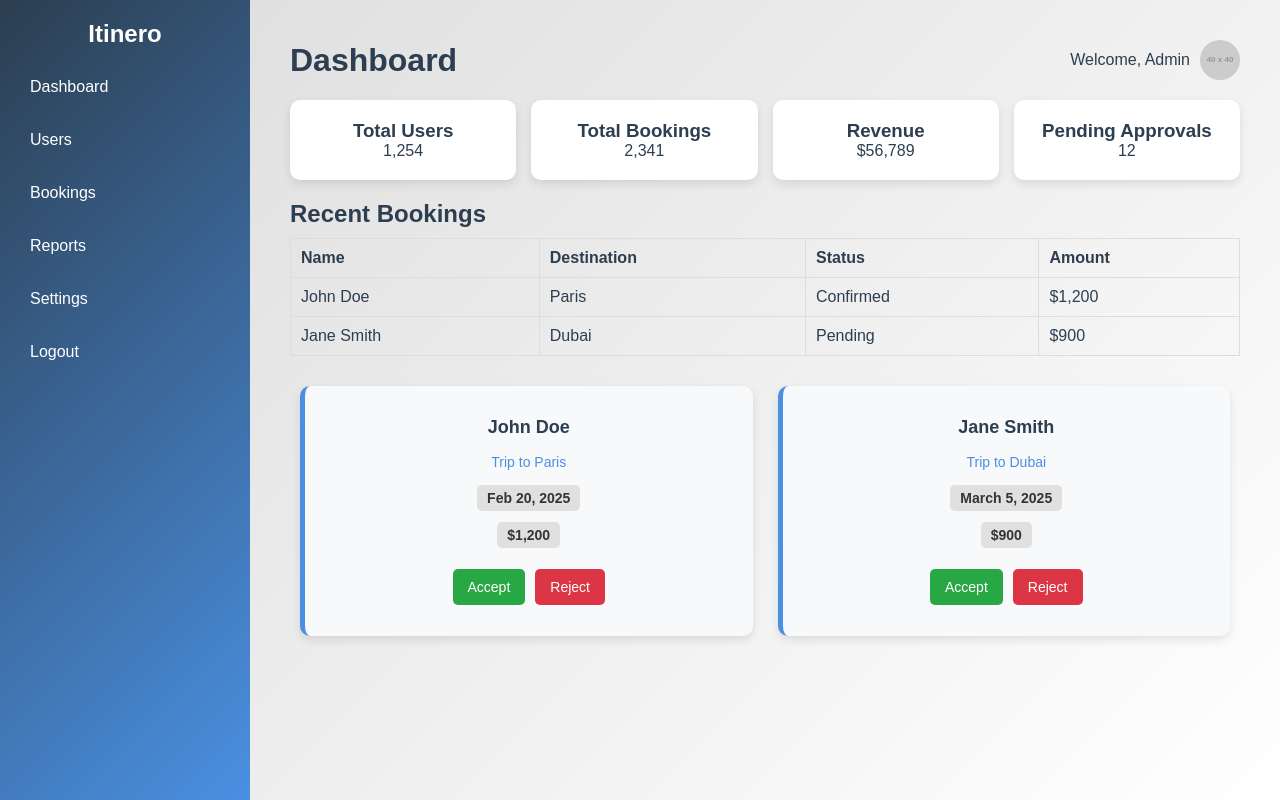
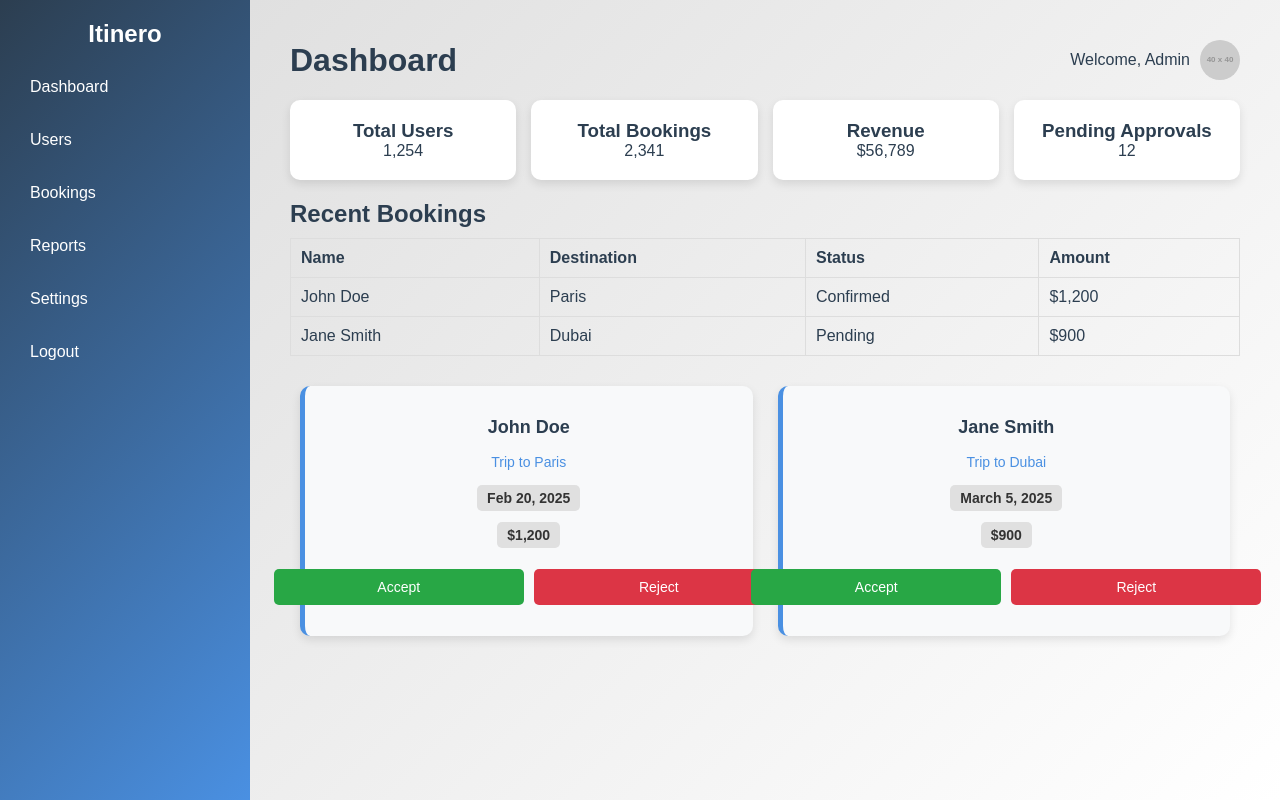
Before and after one commit to RushilShah1903/Itinero-frontend, an Angular app: page /admin-dashboard in a window 1280 px wide. Built offline with nearby package versions, Linux system fonts and the light colour scheme.

Commit message:
updated button sizes

```diff
--- a/src/app/admin-dashboard/admin-dashboard.component.css
+++ b/src/app/admin-dashboard/admin-dashboard.component.css
@@ -170,6 +170,7 @@
     cursor: pointer;
     font-size: 14px;
     transition: 0.3s;
+    width:250px;
 }
 
 .approve-btn:hover {
@@ -185,6 +186,7 @@
     cursor: pointer;
     font-size: 14px;
     transition: 0.3s;
+    width: 250px;
 }
 
 .reject-btn:hover {
```
